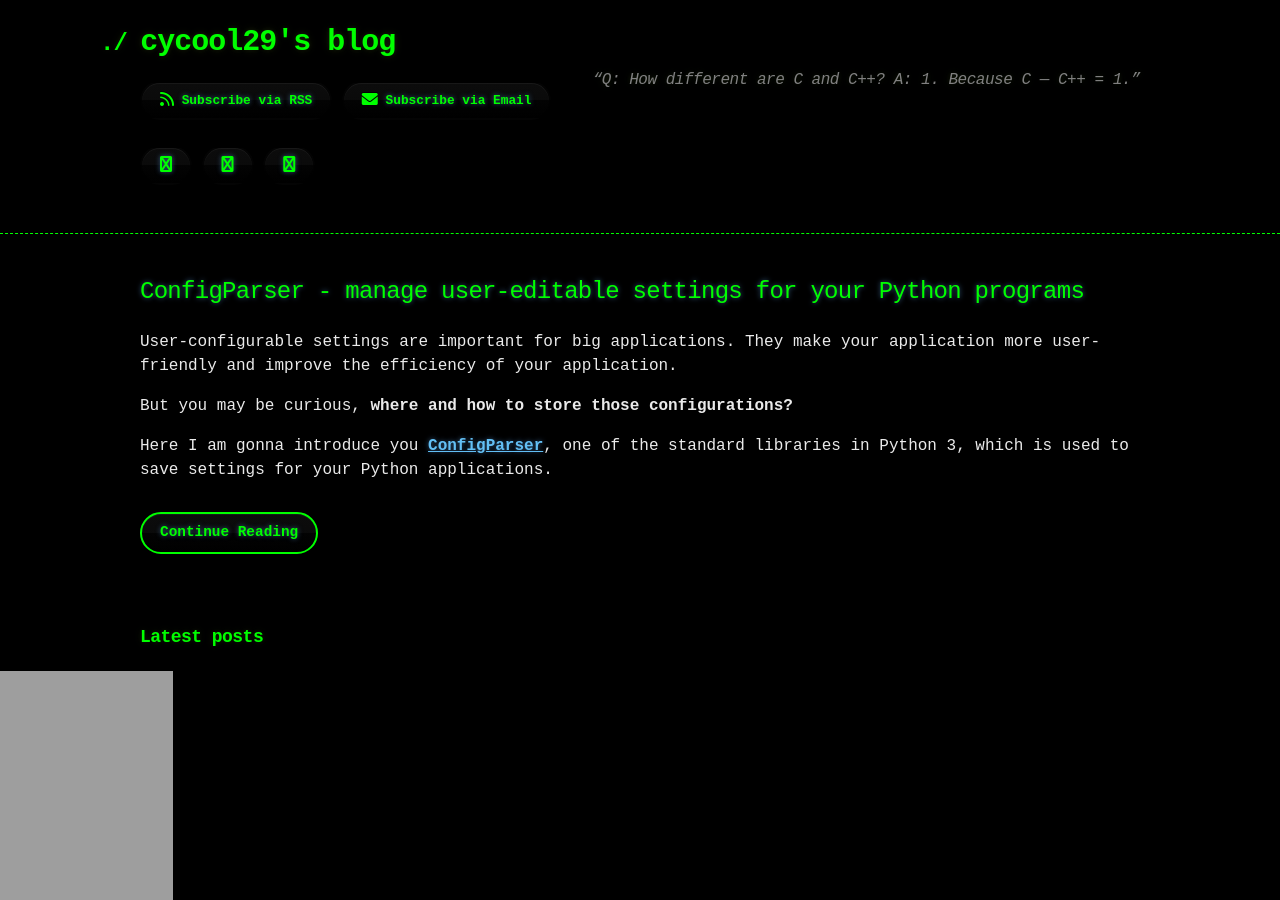
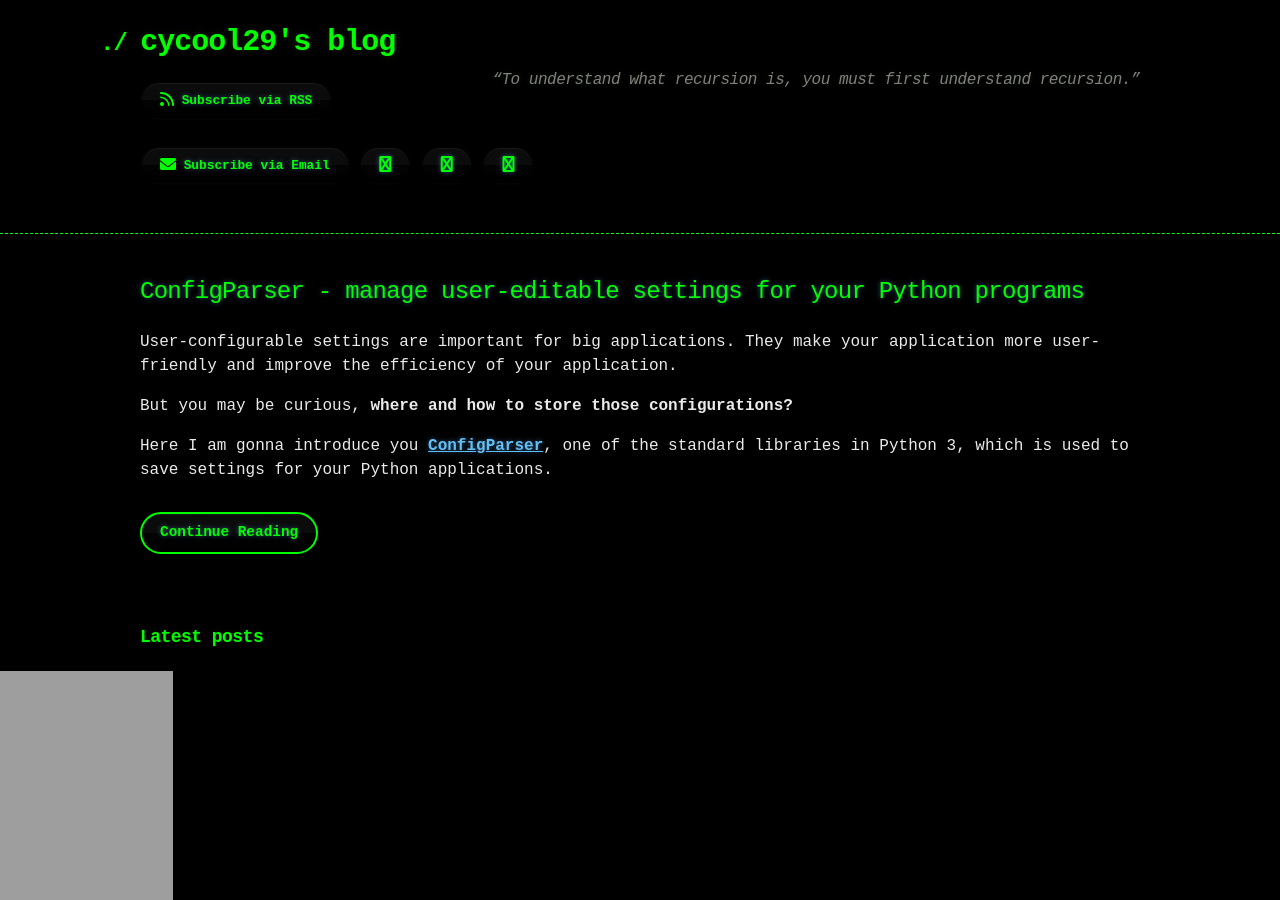
Before and after one commit to cycool29/cycool29.github.io, a Jekyll site: the page built from index.md, in a window 1280 px wide and 900 px high. Built offline with Jekyll 4.4.1, drawn with Linux system fonts in a browser that asks for light colours; a style sheet for code colours, icons or effects is not loaded.

Commit message:
Update quotes

```diff
--- a/_config.yml
+++ b/_config.yml
@@ -1,5 +1,5 @@
 title: cycool29's blog
-description: "“Q: How different are C and C++? A: 1. Because C — C++ = 1.” "
+description: "“To understand what recursion is, you must first understand recursion.” "
 bio: A high school student. Intermediate in Python, Git, Bash. Learning JavaScript. He/Him. "
 author: cycool29
 url: https://cycool29.github.io
```
